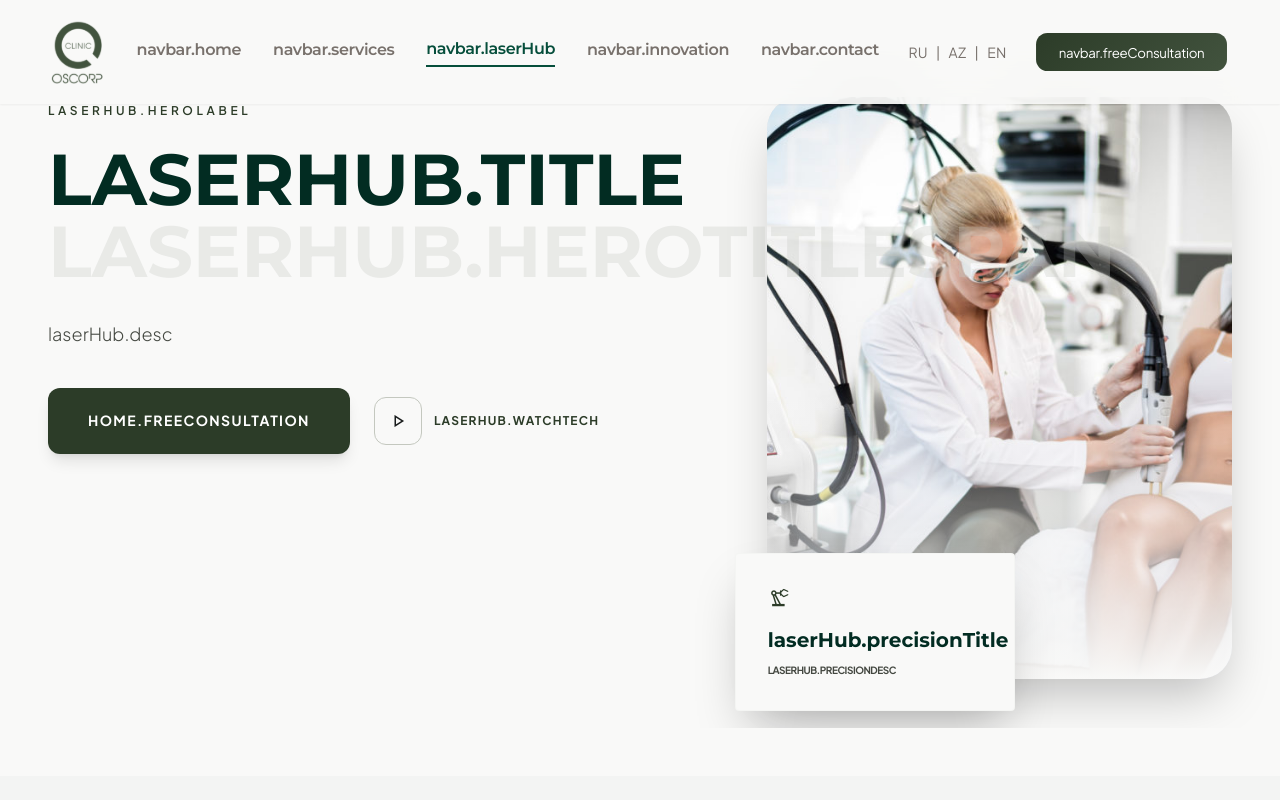
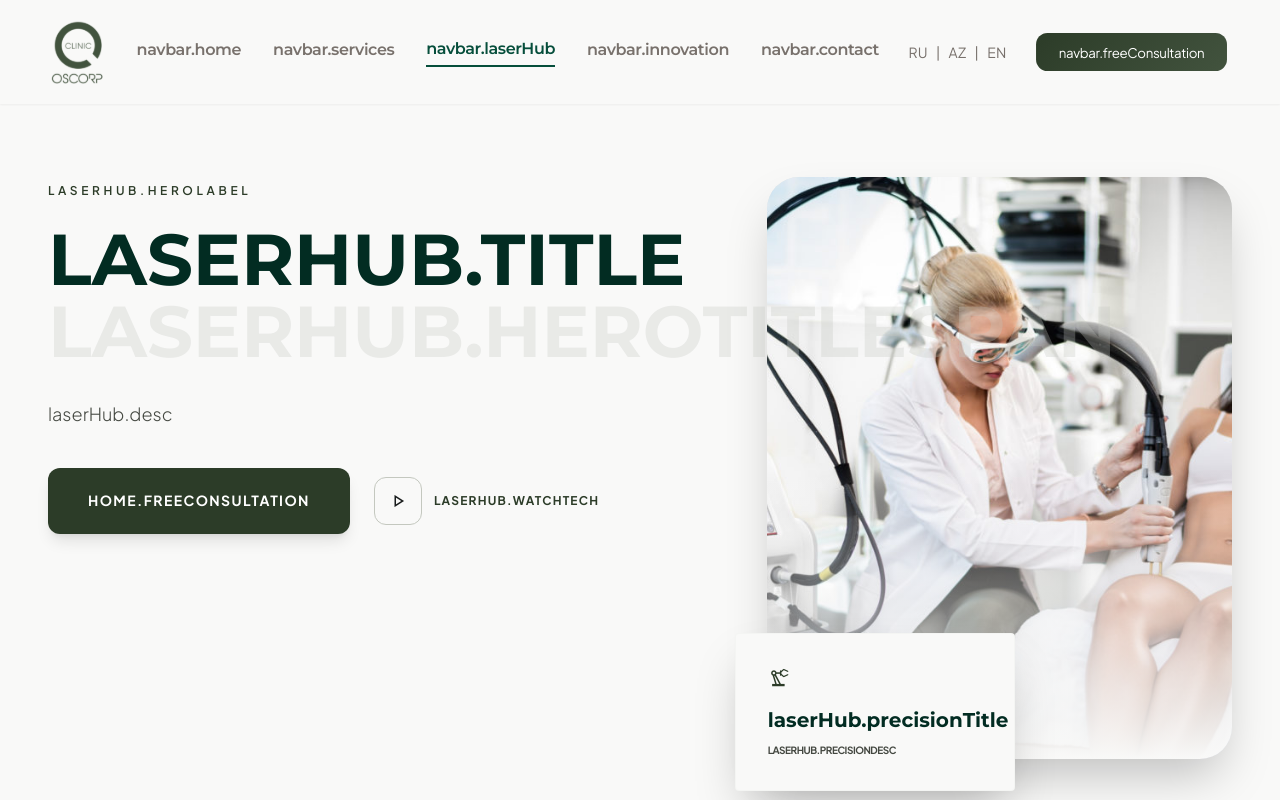
Before and after one commit to oscorpclinic-stack/oscorp-klinika, a React (Vite) app: page /laser-hub in a window 1280 px wide. Shown: the top 800 px of the page. Built offline with nearby package versions, Linux system fonts and the light colour scheme; the HTML template or start-up script is replaced by a standard one.

Commit message:
UI: Add back breathing room with moderate top padding while keeping content top-aligned

```diff
--- a/src/pages/Contact.tsx
+++ b/src/pages/Contact.tsx
@@ -31,7 +31,7 @@ export default function Contact() {
 
   return (
     <>
-      <main className="pt-8 lg:pt-16 pb-24 overflow-hidden">
+      <main className="pt-24 lg:pt-36 pb-24 overflow-hidden">
         {/* Hero Section */}
         <section className="max-w-[1440px] mx-auto px-6 md:px-12 mb-24 grid grid-cols-1 md:grid-cols-2 gap-16 items-start">
           <motion.div
--- a/src/pages/Innovation.tsx
+++ b/src/pages/Innovation.tsx
@@ -29,7 +29,7 @@ export default function Innovation() {
 
   return (
     <>
-      <main className="pt-8 lg:pt-12">
+      <main className="pt-24 lg:pt-32">
         {/* Hero Section: Editorial Asymmetry */}
         <section className="max-w-[1440px] mx-auto px-6 md:px-12 mb-32">
           <motion.div
--- a/src/pages/LaserHub.tsx
+++ b/src/pages/LaserHub.tsx
@@ -29,7 +29,7 @@ export default function LaserHub() {
 
   return (
     <>
-      <main className="pt-8 lg:pt-12">
+      <main className="pt-24 lg:pt-32">
         {/* Hero Section: Editorial Asymmetry */}
         <section className="relative min-h-[85vh] flex items-center overflow-hidden px-6 md:px-12 py-10">
           <motion.div
--- a/src/pages/Services.tsx
+++ b/src/pages/Services.tsx
@@ -29,7 +29,7 @@ export default function Services() {
 
   return (
     <>
-      <main className="pt-8 lg:pt-16 pb-24 overflow-hidden">
+      <main className="pt-24 lg:pt-36 pb-24 overflow-hidden">
         {/* Hero Section: Editorial Header */}
         <section className="max-w-[1440px] mx-auto px-6 md:px-12 mb-16 md:mb-32">
           <motion.div
```
